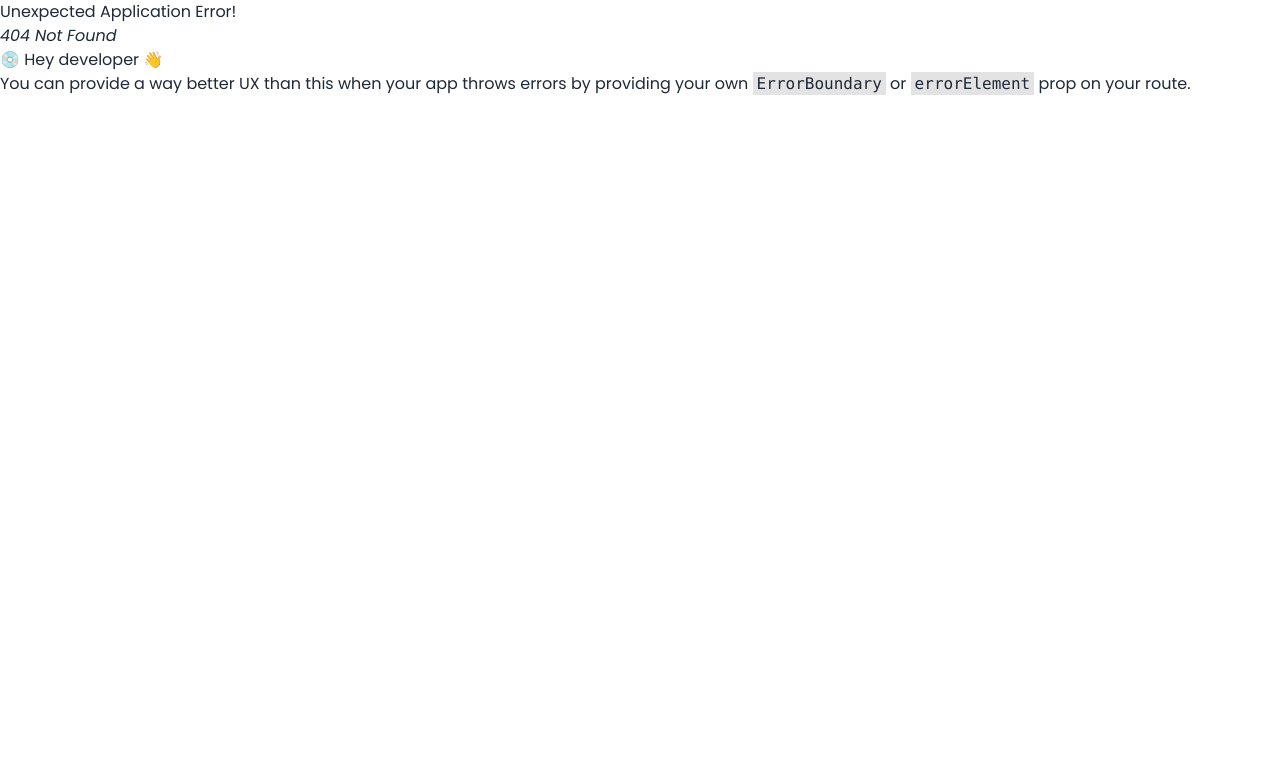
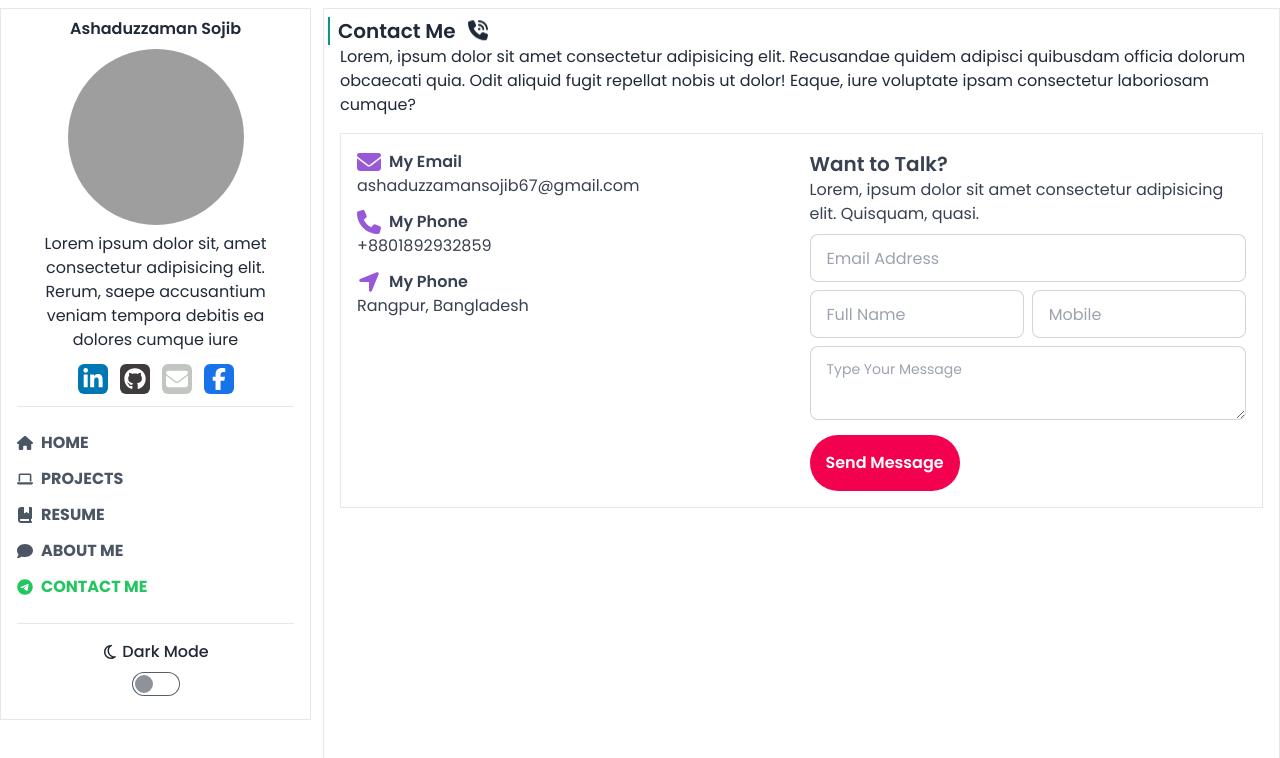
Before and after one commit to ashaansojib/developer-porfolio, a React (Vite) app: page /contact in a window 1280 px wide. Before the commit this address had no page. Shown: the top 758 px of the page. Built offline with nearby package versions, Linux system fonts and the light colour scheme; grey boxes are pictures that could not be loaded.

Commit message:
add contact and about me

```diff
--- a/src/pages/about/About.jsx
+++ b/src/pages/about/About.jsx
@@ -1,9 +1,33 @@
 import React from 'react';
+import { FaUserGear } from 'react-icons/fa6';
 
 const About = () => {
     return (
-        <div>
-            this is about page
+        <div className=''>
+            <h2 className='flex items-center gap-3 px-2 border-l-2 border-teal-600 ms-1 mt-2 text-xl font-semibold'>About Me <FaUserGear className='animate-bounce text-blue-500'/></h2>
+            <p className='px-4'>Lorem Eligendi eveniet in magnam, assumenda deleniti illo exercitationem enim est facere. Sequi corporis quisquam fugiat? Cumque rerum ut fuga natus quis molestias?</p>
+            <div className='m-4 grid md:grid-cols-2 grid-cols-1 gap-6 justify-between'>
+                <div className='border p-4 md:space-y-2 text-gray-700'>
+                    <h3 className='text-xl font-semibold'>Personal Information</h3>
+                    <h4><span className='font-semibold'>Name:</span> Ashaduzzaman Sojib</h4>
+                    <h4><span className='font-semibold'>Email:</span> ashaduzzamansojib67@gmail.com</h4>
+                    <h4><span className='font-semibold'>Mobile:</span> +880 1892932859</h4>
+                    <h4><span className='font-semibold'>Location:</span> Rangpur, Bangladesh</h4>
+                    <h4><span className='font-semibold'>Age:</span> 25 Years</h4>
+                </div>
+                <div className='border p-4 md:space-y-2 text-gray-700'>
+                    <h3 className='text-xl font-semibold'>B.A. Honours in English Literature</h3>
+                    <p>National University - Bangladesh</p>
+                    <button className='px-2 py-1 bg-[#48a0e7fd] text-white font-semibold'>2021 - 2024</button>
+                    <p>Hi, I'm running students of a gratuation candidate. The training provided by universities in order to prepare people to work in various sectors of the economy or areas of culture.</p>
+                </div>
+                <div className='border p-4 md:space-y-2 text-gray-700'>
+                    <h3 className='text-xl font-semibold'>Complete Web Development Course</h3>
+                    <p>With Jhankar Mahbub - ProgrammingHero</p>
+                    <button className='px-2 py-1 bg-[#48a0e7fd] text-white font-semibold'>2022 - 2023</button>
+                    <p>Hi, I'm running a successfull running students of programmingHero Batch 7. The training provided by universities in order to prepare people to work in various sectors of the economy or areas of culture.</p>
+                </div>
+            </div>
         </div>
     );
 };
--- /dev/null
+++ b/src/pages/contact/Contact.jsx
@@ -0,0 +1,37 @@
+import React from 'react';
+import { FaEnvelope, FaLocationArrow, FaPhone, FaPhoneVolume, FaRegEnvelope } from 'react-icons/fa6';
+import { Link } from 'react-router-dom';
+
+const Contact = () => {
+    return (
+        <div>
+            <h2 className='flex items-center gap-3 px-2 border-l-2 border-teal-600 ms-1 mt-2 text-xl font-semibold'>Contact Me <FaPhoneVolume className='animate-bounce' /></h2>
+            <p className='ps-4'>Lorem, ipsum dolor sit amet consectetur adipisicing elit. Recusandae quidem adipisci quibusdam officia dolorum obcaecati quia. Odit aliquid fugit repellat nobis ut dolor! Eaque, iure voluptate ipsam consectetur laboriosam cumque?</p>
+            <div className='p-4 text-gray-700 grid grid-cols-2 gap-4 justify-between border m-4'>
+                <div>
+                    <p className='flex items-center gap-2 font-semibold'><FaEnvelope className='text-2xl text-[#8336d1d3]' /> My Email</p>
+                    <Link to="mailto:ashaduzzamansojib67@gmail.com">ashaduzzamansojib67@gmail.com</Link>
+                    <p className='flex items-center gap-2 font-semibold pt-3'><FaPhone className='text-2xl text-[#8336d1d3]' /> My Phone</p>
+                    <p>+8801892932859</p>
+                    <p className='flex items-center gap-2 font-semibold pt-3'><FaLocationArrow className='text-2xl text-[#8336d1d3]' /> My Phone</p>
+                    <p>Rangpur, Bangladesh</p>
+                </div>
+                <div>
+                    <h3 className='text-xl font-semibold'>Want to Talk?</h3>
+                    <p>Lorem, ipsum dolor sit amet consectetur adipisicing elit. Quisquam, quasi.</p>
+                    <form>
+                        <input type="email" className='input input-bordered my-2 w-full' placeholder='Email Address' />
+                        <div className='grid grid-cols-2 justify-center gap-2'>
+                            <input type="text" className='input input-bordered' placeholder='Full Name' />
+                            <input type="text" className='input input-bordered' placeholder='Mobile' />
+                        </div>
+                        <textarea className="textarea textarea-bordered my-2 w-full" placeholder="Type Your Message"></textarea>
+                        <input type="submit" value="Send Message" className='bg-[#F3014E] text-white p-4 rounded-full font-semibold hover:bg-[#234] cursor-pointer' />
+                    </form>
+                </div>
+            </div>
+        </div>
+    );
+};
+
+export default Contact;
--- a/src/routes/router.jsx
+++ b/src/routes/router.jsx
@@ -2,9 +2,9 @@ import { createBrowserRouter } from "react-router-dom";
 import Main from "../layout/Main";
 import Home from "../layout/Home";
 import About from "../pages/about/About";
-import Portfolio from "../pages/portfolio/Portfolio";
 import Resume from "../pages/resume/Resume";
 import Projects from "../pages/projects/Projects";
+import Contact from "../pages/contact/Contact";
 
 const router = createBrowserRouter([
     {
@@ -20,8 +20,8 @@ const router = createBrowserRouter([
                 element: <About />
             },
             {
-                path: '/portfolio',
-                element: <Portfolio />
+                path: '/contact',
+                element: <Contact />
             },
             {
                 path: '/resume',
--- a/src/shared/SideMenu.jsx
+++ b/src/shared/SideMenu.jsx
@@ -8,8 +8,8 @@ const SideMenu = () => {
             <NavLink className={({ isActive }) => isActive ? 'active' : 'default'} to="/"><FaHouse /> Home</NavLink>
             <NavLink className={({ isActive }) => isActive ? 'active' : 'default'} to="/projects"><FaLaptop /> Projects</NavLink>
             <NavLink className={({ isActive }) => isActive ? 'active' : 'default'} to="/resume"><FaBookBookmark /> Resume</NavLink>
-            <NavLink className={({ isActive }) => isActive ? 'active' : 'default'} to="/portfolio"><FaComment /> about me</NavLink>
-            <NavLink className={({ isActive }) => isActive ? 'active' : 'default'} to="/portfolio"><FaTelegram /> contact me</NavLink>
+            <NavLink className={({ isActive }) => isActive ? 'active' : 'default'} to="/about"><FaComment /> about me</NavLink>
+            <NavLink className={({ isActive }) => isActive ? 'active' : 'default'} to="/contact"><FaTelegram /> contact me</NavLink>
         </div>
     );
 };
```
